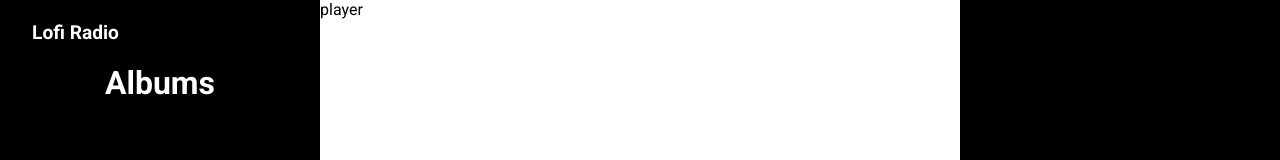
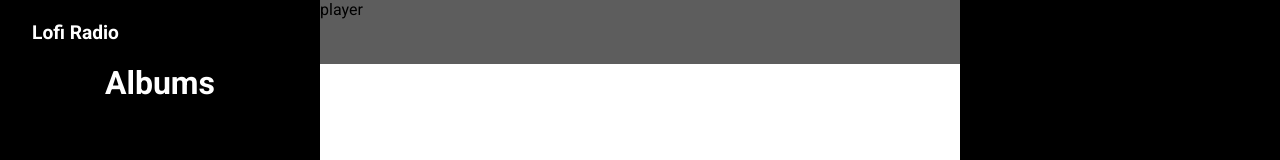
Before and after one commit to TheNathanN/lofi-radio, a Next.js app: page /player in a window 1280 px wide. Shown: the top 160 px of the page. Built offline with nearby package versions, Linux system fonts and the light colour scheme; grey boxes are pictures that could not be loaded.

Commit message:
Add background to the player nav

```diff
--- a/components/nav-bar.module.scss
+++ b/components/nav-bar.module.scss
@@ -23,9 +23,10 @@
 .player-nav {
   display: flex;
   height: 4rem;
+  width: 100%;
   position: fixed;
   top: 0;
-  background-color: transparent;
+  background-color: rgba(0, 0, 0, 0.637);
   color: white;
   justify-content: space-between;
   align-items: center;
```
